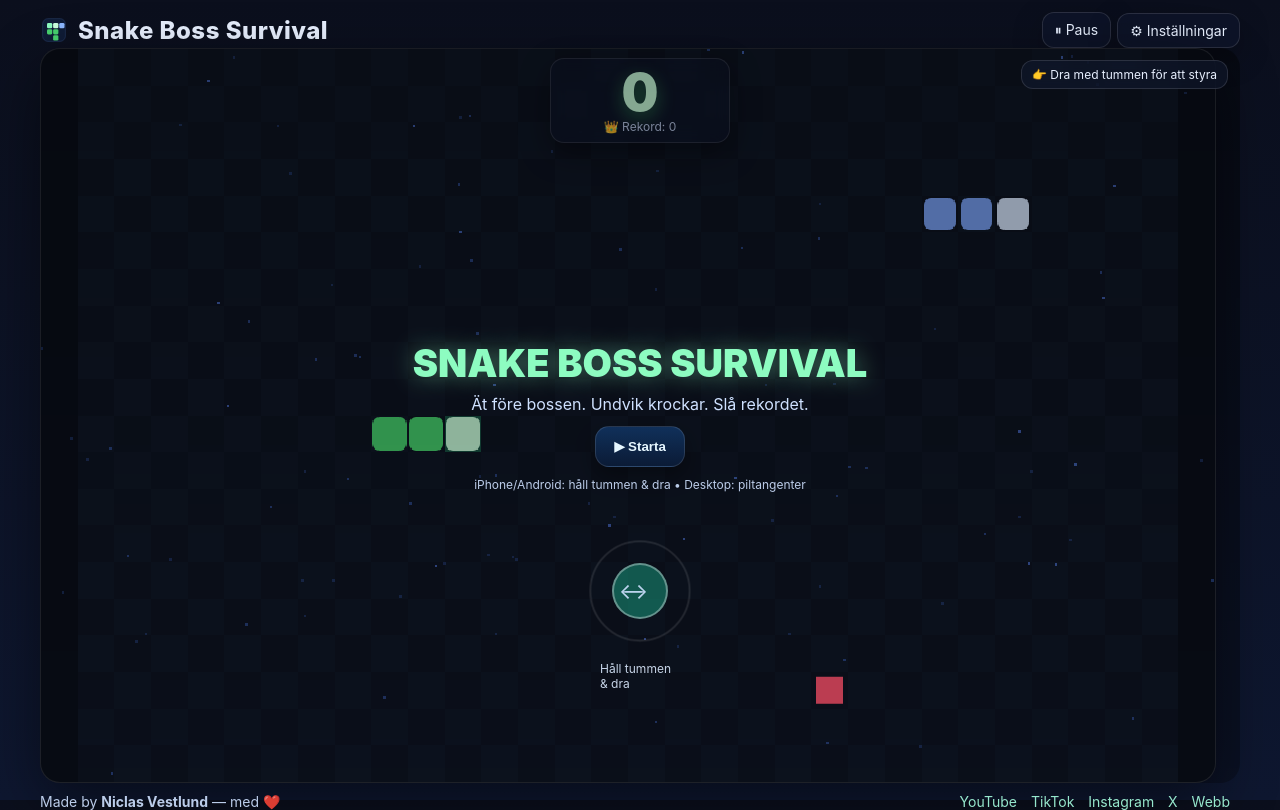
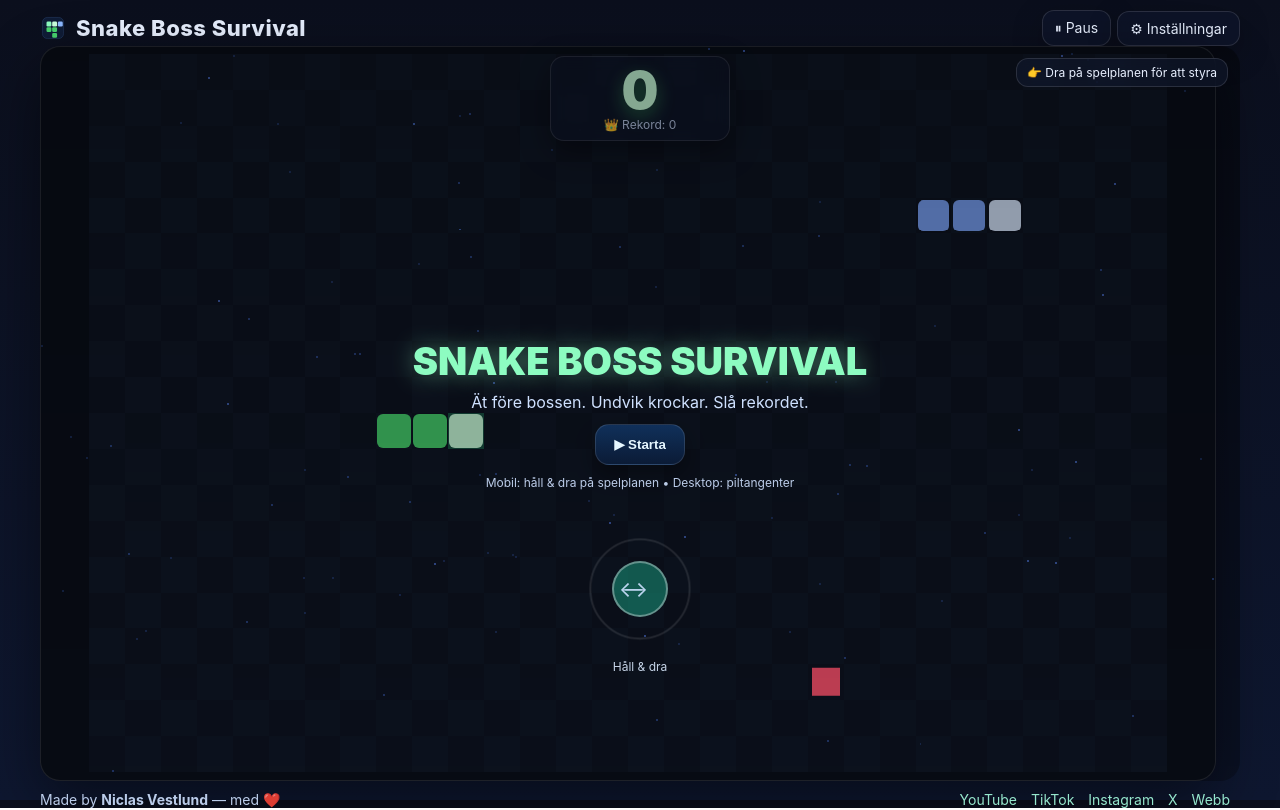
Before and after one commit to niclasvestlund-YT/snake-boss-survival, a plain HTML site: page index.html in a window 1280 px wide. Drawn offline with Linux system fonts and the light colour scheme.

Commit message:
Add files via upload

```diff
--- a/index.html
+++ b/index.html
@@ -3,7 +3,7 @@
 <head>
 <meta charset="utf-8" />
 <meta name="viewport" content="width=device-width,initial-scale=1,maximum-scale=1,user-scalable=no" />
-<title>Snake Boss Survival — v4.0.4</title>
+<title>Snake Boss Survival — v4.0.6</title>
 <meta name="theme-color" content="#0b0f1d">
 <style>
   :root{
@@ -15,14 +15,14 @@
   *{box-sizing:border-box} html,body{height:100%}
   body{margin:0; color:#e8f0ff; font-family:Inter, system-ui, Segoe UI, Roboto, Arial;
        background:linear-gradient(180deg, var(--bg1), var(--bg2));
-       display:grid; grid-template-rows:auto 1fr auto; padding:12px 12px 10px}
+       display:grid; grid-template-rows:auto 1fr auto; padding:10px 10px 8px}
   a{color:#a6ffe0; text-decoration:none} a:hover{text-decoration:underline}
 
   /* Header */
   .header{display:flex; align-items:center; justify-content:space-between; gap:10px; margin-bottom:8px}
   .brand{display:flex; align-items:center; gap:10px}
-  .logo{width:28px; height:28px}
-  .titleTxt{font-weight:800; letter-spacing:.5px; font-size:clamp(16px,3.8vw,24px)}
+  .logo{width:26px; height:26px}
+  .titleTxt{font-weight:800; letter-spacing:.5px; font-size:clamp(16px,3.6vw,22px)}
   .actions{display:flex; align-items:center; gap:6px}
   .pill{padding:8px 12px; background:var(--glass); border:1px solid var(--border); border-radius:12px; -webkit-backdrop-filter: blur(8px); backdrop-filter: blur(8px); box-shadow:0 10px 30px rgba(0,0,0,.25); font-size:14px}
   .btn{cursor:pointer; user-select:none}
@@ -31,7 +31,7 @@
   /* Stage */
   .frame{width:min(1200px,100%); margin:0 auto}
   .stage{position:relative}
-  canvas{width:100%; background:#0a0f1a;
+  canvas{width:100%; height:auto; aspect-ratio:16/10; background:#0a0f1a; touch-action:none;
          border-radius:20px; border:1px solid var(--border);
          box-shadow:0 20px 60px rgba(0,0,0,.45); display:block; image-rendering: pixelated; outline:none}
 
@@ -45,6 +45,29 @@
   .score{font-weight:900; font-size:clamp(26px,6vw,52px); line-height:1; color:var(--head);
          text-shadow:0 6px 18px rgba(71,209,110,.45)}
   .best{font-size:12px; color:#b8c7e6}
+
+  /* Help chip */
+  #controlChip{ position:absolute; right:12px; top:12px; z-index:22;
+    background:rgba(17,25,48,.6); border:1px solid rgba(255,255,255,.12);
+    padding:6px 10px; border-radius:12px; font-size:12px; backdrop-filter:blur(8px) }
+
+  /* Onboarding */
+  #onboard{ position:absolute; inset:0; display:none; place-items:end center; padding-bottom:14vh; z-index:21; }
+  .hintPulse{ position:absolute; left:50%; top:50%; width:110px; height:110px; border-radius:999px;
+    border:2px solid rgba(255,255,255,.25); transform:translate(-50%,-50%); animation:pulse 1.6s ease-out infinite; }
+  .hintDot{ position:absolute; left:50%; top:50%; width:56px; height:56px; border-radius:999px;
+    transform:translate(-50%,-50%); background:rgba(30,200,160,.4); border:2px solid rgba(255,255,255,.35); }
+  .hintArrow{ position:absolute; left:50%; top:50%; transform:translate(-50%,-50%); font-size:22px; color:#cfe1ff; opacity:.9; animation:nudge 1.2s ease-in-out infinite; }
+  @keyframes pulse { 0%{transform:translate(-50%,-50%) scale(0.85); opacity:.6} 70%{opacity:.15} 100%{transform:translate(-50%,-50%) scale(1.2); opacity:0} }
+  @keyframes nudge { 0%{transform:translate(-50%,-50%) translateX(-12px)} 50%{transform:translate(-50%,-50%) translateX(12px)} 100%{transform:translate(-50%,-50%) translateX(-12px)} }
+
+  /* Ghost arrows */
+  #ghostArrows{ position:absolute; inset:0; pointer-events:none; z-index:20; display:none; }
+  .ga{ font-size:22px; color:#cfe1ff; text-shadow:0 0 10px rgba(255,255,255,.15); transition:opacity .6s; position:absolute; }
+  .ga.left{ left:8px; top:50%; transform:translateY(-50%); }
+  .ga.right{ right:8px; top:50%; transform:translateY(-50%); }
+  .ga.up{ left:50%; top:8px; transform:translateX(-50%); }
+  .ga.down{ left:50%; bottom:8px; transform:translateX(-50%); }
 
   /* Hero overlay */
   .hero{position:absolute; inset:0; display:grid; place-items:center; gap:16px;
@@ -72,42 +95,6 @@
   .switch input::after{ content:""; position:absolute; left:2px; top:2px; width:16px; height:16px; border-radius:50%; background:#e6f0ff; transition:left .2s }
   .switch input:checked::after{ left:18px }
   .range{ width:120px }
-
-  /* Control chip */
-  #controlChip{ position:absolute; right:12px; top:12px; z-index:22;
-    background:rgba(17,25,48,.6); border:1px solid rgba(255,255,255,.12);
-    padding:6px 10px; border-radius:12px; font-size:12px; backdrop-filter:blur(8px) }
-
-  /* Onboarding */
-  #onboard{ position:absolute; inset:0; display:none; place-items:end center; padding-bottom:14vh; z-index:21; }
-  .hintPulse{ position:absolute; left:50%; top:50%; width:110px; height:110px; border-radius:999px;
-    border:2px solid rgba(255,255,255,.25); transform:translate(-50%,-50%); animation:pulse 1.6s ease-out infinite; }
-  .hintDot{ position:absolute; left:50%; top:50%; width:56px; height:56px; border-radius:999px;
-    transform:translate(-50%,-50%); background:rgba(30,200,160,.4); border:2px solid rgba(255,255,255,.35); }
-  .hintArrow{ position:absolute; left:50%; top:50%; transform:translate(-50%,-50%); font-size:22px; color:#cfe1ff; opacity:.9; animation:nudge 1.2s ease-in-out infinite; }
-  @keyframes pulse { 0%{transform:translate(-50%,-50%) scale(0.85); opacity:.6} 70%{opacity:.15} 100%{transform:translate(-50%,-50%) scale(1.2); opacity:0} }
-  @keyframes nudge { 0%{transform:translate(-50%,-50%) translateX(-12px)} 50%{transform:translate(-50%,-50%) translateX(12px)} 100%{transform:translate(-50%,-50%) translateX(-12px)} }
-
-  /* Ghost arrows */
-  #ghostArrows{ position:absolute; inset:0; pointer-events:none; z-index:20; display:none; }
-  .ga{ font-size:22px; color:#cfe1ff; text-shadow:0 0 10px rgba(255,255,255,.15); transition:opacity .6s; position:absolute; }
-  .ga.left{ left:8px; top:50%; transform:translateY(-50%); }
-  .ga.right{ right:8px; top:50%; transform:translateY(-50%); }
-  .ga.up{ left:50%; top:8px; transform:translateX(-50%); }
-  .ga.down{ left:50%; bottom:8px; transform:translateX(-50%); }
-
-  /* Joystick */
-  .joystick { position:fixed; pointer-events:none; z-index:25 }
-  .stickBase, .stickKnob{ position:absolute; border-radius:999px; transform:translate(-50%,-50%); display:none; }
-  .stickBase{ width:120px; height:120px; border:2px solid rgba(255,255,255,.25);
-    background:rgba(15,20,35,.35); backdrop-filter:blur(8px); }
-  .stickKnob{ width:64px; height:64px; border:2px solid rgba(255,255,255,.35);
-    background:rgba(30,200,160,.35); box-shadow:0 6px 24px rgba(0,0,0,.4); }
-
-  /* Portrait joystick region: bottom third */
-  .joystick.portrait{ left:0; right:0; bottom:0; height:34vh; }
-  /* Landscape joystick region: right third */
-  .joystick.landscape{ right:0; top:0; bottom:0; width:36vw; }
 
   footer{ width:min(1200px,100%); margin:10px auto 0; color:#cfe1ff; opacity:.9;
           display:flex; align-items:center; justify-content:space-between; gap:8px; flex-wrap:wrap; font-size:14px }
@@ -138,7 +125,7 @@
 
 <div class="frame">
   <div class="stage">
-    <canvas id="cv" width="960" height="600" aria-label="Snake Boss Survival — v4.0.4"></canvas>
+    <canvas id="cv" width="960" height="600" aria-label="Snake Boss Survival — v4.0.6"></canvas>
 
     <!-- HUD -->
     <div class="hud">
@@ -149,7 +136,7 @@
     </div>
 
     <!-- Help chip -->
-    <div id="controlChip">👉 Dra med tummen för att styra</div>
+    <div id="controlChip">👉 Dra på spelplanen för att styra</div>
 
     <!-- Onboarding -->
     <div id="onboard">
@@ -157,7 +144,7 @@
         <div class="hintPulse"></div>
         <div class="hintDot"></div>
         <div class="hintArrow">↔︎</div>
-        <div style="position:absolute; left:50%; top:calc(50% + 70px); transform:translateX(-50%); font-size:12px; color:#dbeafe; opacity:.9;">Håll tummen & dra</div>
+        <div style="position:absolute; left:50%; top:calc(50% + 70px); transform:translateX(-50%); font-size:12px; color:#dbeafe; opacity:.9;">Håll & dra</div>
       </div>
     </div>
 
@@ -180,7 +167,7 @@
         <div style="text-align:center; color:#cfe1ff; margin-bottom:12px">Ät före bossen. Undvik krockar. Slå rekordet.</div>
         <div style="display:grid; place-items:center; gap:10px">
           <button id="start" class="cta">▶ Starta</button>
-          <div class="hint">iPhone/Android: håll tummen & dra • Desktop: piltangenter</div>
+          <div class="hint">Mobil: håll & dra på spelplanen • Desktop: piltangenter</div>
         </div>
       </div>
     </div>
@@ -203,12 +190,6 @@
   </div>
 </div>
 
-<!-- Thumb joystick overlay -->
-<div id="joy" class="joystick portrait">
-  <div id="stickBase" class="stickBase"></div>
-  <div id="stickKnob" class="stickKnob"></div>
-</div>
-
 <audio id="bgm" src="soundtrack.mp3" preload="auto" loop></audio>
 
 <footer>
@@ -225,11 +206,12 @@
 <script>
 (()=>{
 const isMobile = /Mobi|Android|iPhone|iPad|iPod/i.test(navigator.userAgent) || (Math.min(innerWidth, innerHeight) < 820);
+if(isMobile) document.body.classList.add('mobile');
 
 const cv = document.getElementById('cv'), ctx=cv.getContext('2d');
+// Internal logical grid
 let cols=30, rows=20;
-let cell = Math.floor(Math.min(cv.width/cols, cv.height/rows));
-let padX = Math.floor((cv.width - cols*cell)/2), padY = Math.floor((cv.height - rows*cell)/2);
+let cell = 20, padX=0, padY=0;
 
 const ui = {
   score: byId('score'), best: byId('best'),
@@ -243,29 +225,26 @@ const ui = {
 };
 function byId(id){ return document.getElementById(id); }
 
-/* Responsive canvas sizing */
+/* DPR-aware resize: keep 16:10 CSS aspect, scale internal buffer to DPR for sharpness */
 function resizeCanvas(){
-  // Keep a 16:10 canvas ratio, then scale grid sizes accordingly
   const stage = cv.parentElement.getBoundingClientRect();
-  const targetW = stage.width - 24;
-  const targetH = Math.min(stage.height - 24, targetW * (10/16));
-  cv.style.width = Math.max(320, targetW) + 'px';
-  // keep internal buffer constant (960x600) but recompute cell metrics for input/draw
-  cell = Math.floor(Math.min(cv.width/cols, cv.height/rows));
-  const cssW = cv.getBoundingClientRect().width;
-  const cssH = cssW * (600/960);
+  const cssW = Math.max(320, stage.width - 24);
+  const cssH = cssW * (10/16);
+  const dpr = Math.min(2, window.devicePixelRatio || 1); // cap dpr for perf
+  cv.style.width = cssW + 'px';
   cv.style.height = cssH + 'px';
-  padX = Math.floor((cv.width - cols*cell)/2);
-  padY = Math.floor((cv.height - rows*cell)/2);
-  // Switch joystick mode class
-  const joy = byId('joy');
-  if(innerWidth > innerHeight) { // landscape
-    joy.classList.remove('portrait'); joy.classList.add('landscape');
-  } else { joy.classList.remove('landscape'); joy.classList.add('portrait'); }
+  cv.width  = Math.floor(cssW * dpr);
+  cv.height = Math.floor(cssH * dpr);
+  ctx.setTransform(dpr,0,0,dpr,0,0);
+
+  // recompute grid cell
+  cell = Math.floor(Math.min(cv.width/dpr/cols, cv.height/dpr/rows));
+  padX = Math.floor((cv.width/dpr - cols*cell)/2);
+  padY = Math.floor((cv.height/dpr - rows*cell)/2);
 }
 resizeCanvas();
 addEventListener('resize', resizeCanvas);
-addEventListener('orientationchange', ()=>{ setTimeout(resizeCanvas, 200); hintGhosts(); });
+addEventListener('orientationchange', ()=> setTimeout(resizeCanvas, 200));
 
 /* SFX */
 let sfxEnabled = true; let musicEnabled = true;
@@ -297,7 +276,7 @@ ui.musicVol.oninput = ()=>{ ui.bgm.volume = ui.musicVol.value/100; };
 
 /* Game state */
 let running=false, paused=false, loopId=null, tickMs=120;
-let snake, dir='right', nextDir='right', food, score=0, best=parseInt(localStorage.getItem('sbs_best_v404')||'0');
+let snake, dir='right', nextDir='right', food, score=0, best=parseInt(localStorage.getItem('sbs_best_v406')||'0');
 let boss, bossAlt=false;
 let shieldTicks=0;
 let lastGlow='default';
@@ -305,7 +284,7 @@ let bossEasyTicks=40; // ~5s lugnare boss i början
 
 /* Parallax */
 let layers=[];
-function spawnStars(n, color){ const arr=[]; for(let i=0;i<n;i++){ arr.push({x:Math.random()*cv.width, y:Math.random()*cv.height, c:color}); } return arr; }
+function spawnStars(n, color){ const arr=[]; for(let i=0;i<n;i++){ arr.push({x:Math.random()*(cv.width), y:Math.random()*(cv.height), c:color}); } return arr; }
 function drawParallax(){
   layers.forEach(L=>{
     L.stars.forEach(s=>{
@@ -363,7 +342,7 @@ function wrap(v,max){ return (v+max)%max; }
 function start(){
   if(running) return;
   running=true; paused=false; ui.hero.classList.add('hide');
-  initAC(); try{ if(musicEnabled){ ui.bgm.volume = ui.musicVol.value/100; ui.bgm.play(); } }catch(e){}
+  initAC(); try{ if(musicEnabled){ ui.bgm.volume = ui.musicVol.value/100; ui.bgm.play(); } }catch(e){};
   if(loopId) clearInterval(loopId);
   loopId = setInterval(()=>{ if(!paused) { tick(); draw(); } }, tickMs);
 }
@@ -402,41 +381,21 @@ function learned(){
   ui.chip.style.opacity=.35;
 }
 
-/* Thumb joystick */
-const joy = byId('joy'); const stickBase = byId('stickBase'); const stickKnob = byId('stickKnob');
-let stickActive=false, stickStartX=0, stickStartY=0;
-const DEADZONE= isMobile ? 22 : 14, SNAP_DELAY_MS=90; let lastSnap=0;
-function portrait(){ return innerHeight >= innerWidth; }
-function inRegion(x,y){
-  return portrait() ? (y > innerHeight*0.66) : (x > innerWidth*0.64);
-}
-function setDirIfAllowed(d){ const map={up:[0,-1],down:[0,1],left:[-1,0],right:[1,0]}; const [dx,dy]=map[d], [cx,cy]=map[dir]; if(dx===-cx&&dy===-cy) return; nextDir=d; learned(); }
-function handleStickMove(x,y){
-  const dx=x-stickStartX, dy=y-stickStartY, dist=Math.hypot(dx,dy);
-  const maxR=44, r=Math.min(maxR,dist), ang=Math.atan2(dy,dx);
-  stickKnob.style.left=(stickStartX+Math.cos(ang)*r)+'px';
-  stickKnob.style.top =(stickStartY+Math.sin(ang)*r)+'px';
-  if(dist<DEADZONE) return;
-  const now=performance.now(); if(now-lastSnap<SNAP_DELAY_MS) return;
-  if(Math.abs(dx)>Math.abs(dy)) setDirIfAllowed(dx>0?'right':'left'); else setDirIfAllowed(dy>0?'down':'up');
-  lastSnap=now;
-}
-function stickStart(e){
-  const t=e.touches?e.touches[0]:e; if(!inRegion(t.clientX,t.clientY)) return;
-  stickActive=true; stickStartX=t.clientX; stickStartY=t.clientY;
-  stickBase.style.left=stickKnob.style.left=stickStartX+'px';
-  stickBase.style.top =stickKnob.style.top =stickStartY+'px';
-  stickBase.style.display=stickKnob.style.display='block';
-  e.preventDefault(); start();
-}
-function stickMove(e){ if(!stickActive) return; const t=e.touches?e.touches[0]:e; handleStickMove(t.clientX,t.clientY); e.preventDefault(); }
-function stickEnd(){ if(!stickActive) return; stickActive=false; stickBase.style.display=stickKnob.style.display='none'; }
-joy.addEventListener('touchstart', stickStart, {passive:false});
-joy.addEventListener('touchmove',  stickMove,  {passive:false});
-joy.addEventListener('touchend',   stickEnd,   {passive:true});
-joy.addEventListener('mousedown',  stickStart);
-window.addEventListener('mousemove', stickMove);
-window.addEventListener('mouseup',   stickEnd);
+/* Canvas drag-to-steer (portrait + landscape) */
+let swStartX=0, swStartY=0, swActive=false;
+const SW_DEAD = isMobile ? 22 : 14, SW_SNAP_MS=90; let swLast=0;
+cv.addEventListener('touchstart', (e)=>{
+  const t=e.touches[0]; swStartX=t.clientX; swStartY=t.clientY; swActive=true; e.preventDefault(); start();
+}, {passive:false});
+cv.addEventListener('touchmove', (e)=>{
+  if(!swActive) return;
+  const t=e.touches[0]; const dx=t.clientX-swStartX, dy=t.clientY-swStartY;
+  if(Math.hypot(dx,dy) < SW_DEAD) return;
+  const now=performance.now(); if(now - swLast < SW_SNAP_MS) return;
+  if(Math.abs(dx)>Math.abs(dy)) setDir(dx>0?'right':'left'); else setDir(dy>0?'down':'up');
+  swLast=now; e.preventDefault();
+}, {passive:false});
+cv.addEventListener('touchend', ()=>{ swActive=false; }, {passive:true});
 
 /* Tick */
 function tick(){
@@ -455,7 +414,7 @@ function tick(){
   // eat
   if(head.x===food.x && head.y===food.y){
     score++; ui.score.textContent=score; if(AC) sfxEat();
-    if(score>best){ best=score; localStorage.setItem('sbs_best_v404', best); ui.best.textContent=best; showRecordPop(); if(AC) sfxRecord(); }
+    if(score>best){ best=score; localStorage.setItem('sbs_best_v406', best); ui.best.textContent=best; showRecordPop(); if(AC) sfxRecord(); }
     if(score>=15) lastGlow='gold'; else if(score>=10) lastGlow='purple'; else if(score>=5) lastGlow='blue';
     food = safeFood();
   } else {
@@ -478,18 +437,26 @@ function bossStep(){
 
 /* Draw */
 function draw(){
-  ctx.setTransform(1,0,0,1,0,0); ctx.clearRect(0,0,cv.width,cv.height);
+  ctx.setTransform(ctx.getTransform()); // keep DPR scaling
+  ctx.clearRect(0,0,cv.width,cv.height);
   drawParallax();
-  ctx.save(); ctx.translate(padX,padY);
+  ctx.save();
+  ctx.translate(padX, padY);
   // grid
-  for(let y=0;y<rows;y++){ for(let x=0;x<cols;x++){ ctx.globalAlpha=((x+y)%2===0)?0.06:0.04; ctx.fillStyle='#7aa2f7'; ctx.fillRect(x*cell,y*cell,cell,cell); } } ctx.globalAlpha=1;
+  for(let y=0;y<rows;y++){
+    for(let x=0;x<cols;x++){
+      ctx.globalAlpha=((x+y)%2===0)?0.06:0.04; ctx.fillStyle='#7aa2f7';
+      ctx.fillRect(x*cell,y*cell,cell,cell);
+    }
+  }
+  ctx.globalAlpha=1;
   // food
   const t=Date.now()*0.004, bob=Math.sin(t*2)*2, fx=food.x*cell+4, fy=food.y*cell+4+bob, pulse=(Math.sin(t*3)*0.5+0.5)*0.3+0.7;
   ctx.fillStyle=getCSS('--food'); ctx.globalAlpha=pulse; ctx.fillRect(fx,fy,cell-8,cell-8); ctx.globalAlpha=1;
-  // snake with milestone glow
+  // snake
   let glow='#2cff96'; if(lastGlow==='blue') glow='rgba(125,211,252,0.8)'; if(lastGlow==='purple') glow='rgba(192,132,252,0.85)'; if(lastGlow==='gold') glow='rgba(255,209,102,0.9)';
   for(let i=snake.length-1;i>=0;i--){ const s=snake[i], isHead=i===0; if(isHead){ ctx.fillStyle=glow; ctx.globalAlpha=0.25; ctx.fillRect(s.x*cell,s.y*cell,cell,cell); ctx.globalAlpha=1; ctx.fillStyle=getCSS('--head'); } else { ctx.fillStyle=getCSS('--snake'); } roundRect(s.x*cell+1,s.y*cell+1,cell-2,cell-2,6); ctx.fill(); }
-  // boss + near highlight
+  // boss
   const near = dist(snake[0], boss[0]) <= 4;
   for(let i=boss.length-1;i>=0;i--){ const b=boss[i], isHead=i===0; if(isHead && near){ ctx.fillStyle='rgba(255,80,80,0.25)'; ctx.fillRect(b.x*cell,b.y*cell,cell,cell); } ctx.fillStyle=(isHead?getCSS('--bossHead'):getCSS('--boss')); roundRect(b.x*cell+2,b.y*cell+2,cell-4,cell-4,6); ctx.fill(); }
   ctx.restore();
```
